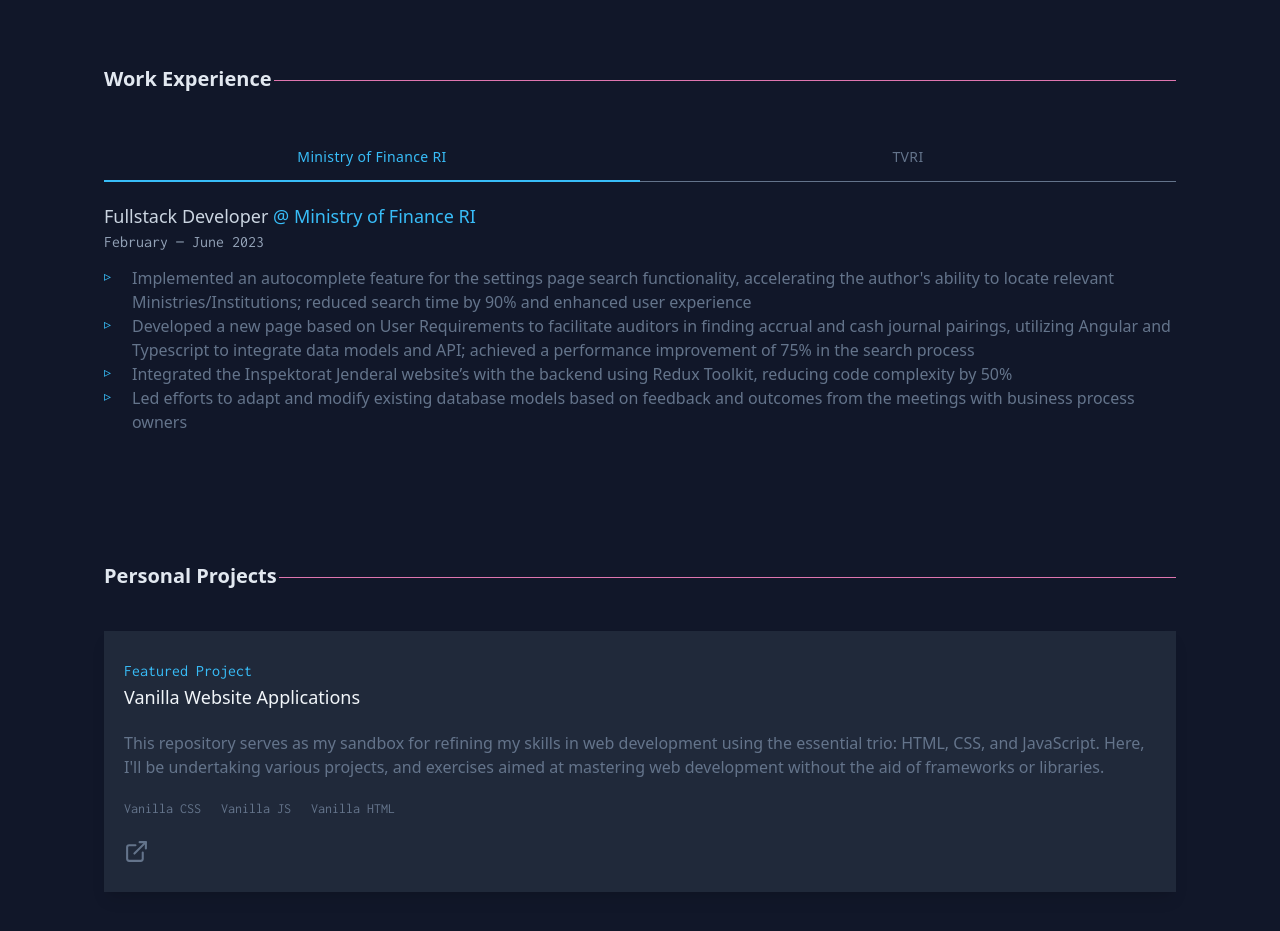
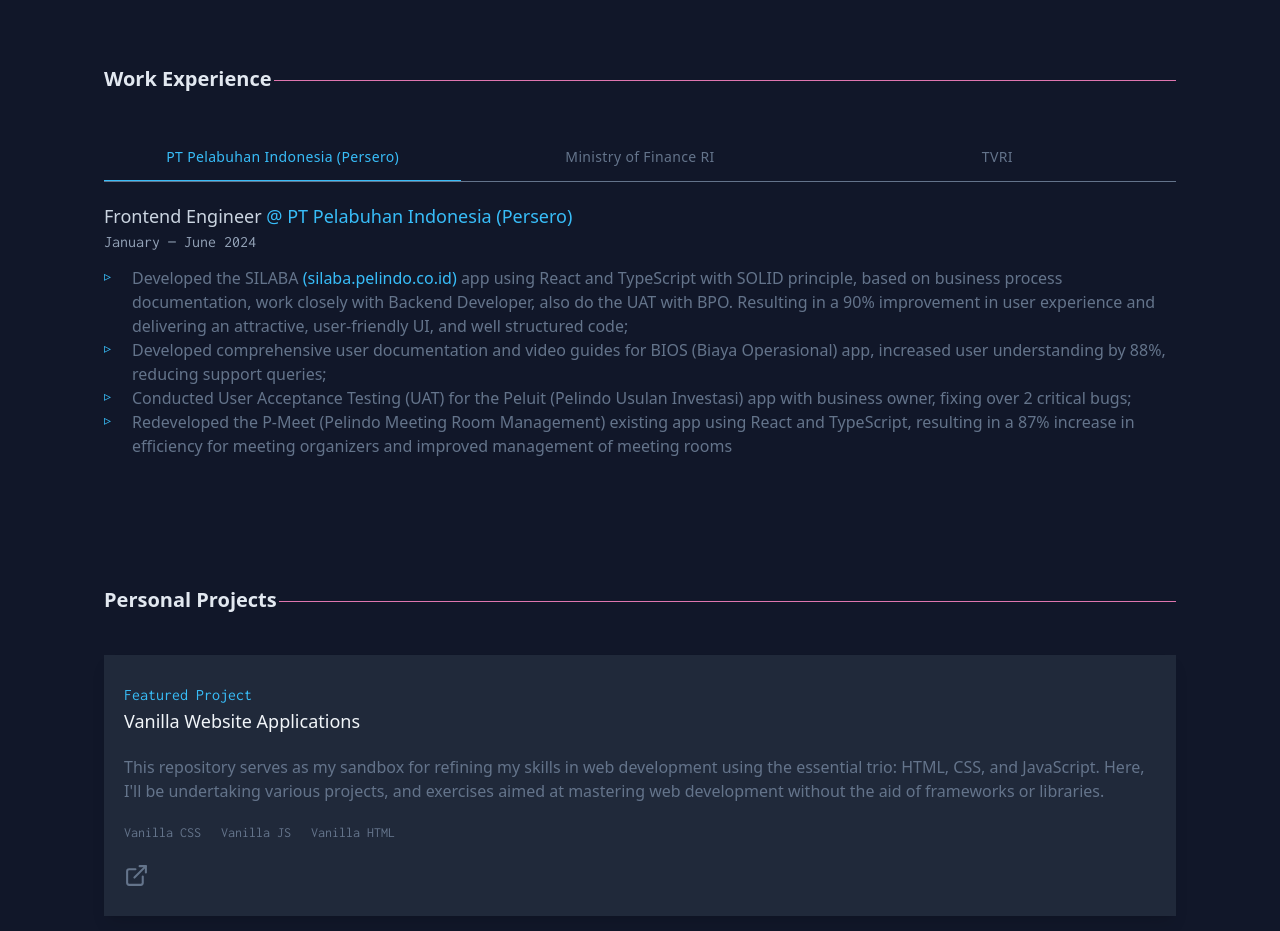
Before and after one commit to titocs/portfolio, a React (Vite) app: page / in a window 1280 px wide. Shown: the part 1660-2591 px from the top of the page. Built offline with nearby package versions, Linux system fonts and the light colour scheme.

Commit message:
feat: update resume file, update page icon, add new exp

```diff
--- a/index.html
+++ b/index.html
@@ -2,7 +2,7 @@
 <html lang="en">
   <head>
     <meta charset="UTF-8" />
-    <link rel="icon" type="image/svg+xml" href="/vite.svg" />
+    <link rel="icon" type="image/svg+xml" href="/icon-header.webp" />
     <meta name="viewport" content="width=device-width, initial-scale=1.0" />
 
     <link rel="stylesheet" href="./global.css" />
@@ -17,7 +17,7 @@
       rel="stylesheet"
     />
 
-    <title>Vite + React</title>
+    <title>Tito's Portfolio</title>
   </head>
   <body>
     <div id="root"></div>
--- a/src/components/offCanvas/OffCanvas.jsx
+++ b/src/components/offCanvas/OffCanvas.jsx
@@ -41,7 +41,7 @@
             <li className="px-5 py-1 w-fit border border-primary-blue rounded-md">
               <a
                 target="_blank"
-                href="https://drive.google.com/file/d/14OQ5XBkISOXAYUuIkvTtyOHBbLW_-SyP/view?usp=drive_link" rel="noreferrer"
+                href="https://drive.google.com/file/d/1c-qDeCcDziWOW58T-GNgpzm5HA2Fjgbs/view?usp=sharing" rel="noreferrer"
               >
                 Resume
               </a>
--- a/src/components/section/ExperienceSection.jsx
+++ b/src/components/section/ExperienceSection.jsx
@@ -69,7 +69,7 @@
             </h1>
           </div>
           <ul
-            className="flex items-center border-b border-slate-500 md:mx-6"
+            className="flex items-center border-b border-slate-500 overflow-x-scroll md:mx-6"
             role="tablist"
             ref={wrapperRef}>
             <li className="flex-1" role="presentation ">
@@ -91,7 +91,7 @@
                 onClick={() =>
                   setTabSelected({ ...tabSelected, currentTab: 1 })
                 }>
-                <span>Ministry of Finance RI</span>
+                <span>PT Pelabuhan Indonesia (Persero)</span>
               </button>
             </li>
             <li className="flex-1" role="presentation ">
@@ -101,28 +101,91 @@
                     ? 'border-primary-blue stroke-primary-blue text-primary-blue hover:border-primary-blue  hover:text-primary-blue focus:border-primary-blue focus:text-primary-blue disabled:border-slate-500'
                     : 'justify-self-center border-transparent stroke-slate-500 text-slate-500 hover:border-primary-blue hover:text-primary-blue focus:border-primary-blue focus:stroke-primary-blue focus:text-primary-blue disabled:text-slate-500'
                 }`}
-                id="tab-label-2a"
+                id="tab-label-1a"
                 role="tab"
                 aria-setsize="3"
-                aria-posinset="2"
+                aria-posinset="1"
                 tabIndex={`${tabSelected.currentTab === 2 ? '0' : '-1'}`}
-                aria-controls="tab-panel-2a"
+                aria-controls="tab-panel-1a"
                 aria-selected={`${
                   tabSelected.currentTab === 2 ? 'true' : 'false'
                 }`}
                 onClick={() =>
                   setTabSelected({ ...tabSelected, currentTab: 2 })
                 }>
+                <span>Ministry of Finance RI</span>
+              </button>
+            </li>
+            <li className="flex-1" role="presentation ">
+              <button
+                className={`-mb-px inline-flex h-12 w-full items-center justify-center gap-2 whitespace-nowrap rounded-t border-b-2 px-6 text-sm font-medium tracking-wide transition duration-300 focus:bg-transparent focus-visible:outline-none disabled:cursor-not-allowed ${
+                  tabSelected.currentTab === 3
+                    ? 'border-primary-blue stroke-primary-blue text-primary-blue hover:border-primary-blue  hover:text-primary-blue focus:border-primary-blue focus:text-primary-blue disabled:border-slate-500'
+                    : 'justify-self-center border-transparent stroke-slate-500 text-slate-500 hover:border-primary-blue hover:text-primary-blue focus:border-primary-blue focus:stroke-primary-blue focus:text-primary-blue disabled:text-slate-500'
+                }`}
+                id="tab-label-2a"
+                role="tab"
+                aria-setsize="3"
+                aria-posinset="2"
+                tabIndex={`${tabSelected.currentTab === 3 ? '0' : '-1'}`}
+                aria-controls="tab-panel-2a"
+                aria-selected={`${
+                  tabSelected.currentTab === 3 ? 'true' : 'false'
+                }`}
+                onClick={() =>
+                  setTabSelected({ ...tabSelected, currentTab: 3 })
+                }>
                 <span>TVRI</span>
               </button>
             </li>
           </ul>
+
           <div className="">
             <div className={`px-6 py-4 ${
                 tabSelected.currentTab === 1 ? '' : 'hidden'
               }`}
               id="tab-panel-1a"
               aria-hidden={`${tabSelected.currentTab === 1 ? 'true' : 'false'}`}
+              role="tabpanel"
+              aria-labelledby="tab-label-1a"
+              tabIndex="-1">
+              <div className="pt-1 pb-3">
+                <h3 className="text-slate-300 text-lg">
+                  Frontend Engineer{' '}
+                  <span className="text-primary-blue">
+                    @ PT Pelabuhan Indonesia (Persero)
+                  </span>
+                </h3>
+                <h5 className="font-inconsolata text-slate-400">
+                  January — June 2024
+                </h5>
+              </div>
+              <ul>
+                <li className="text-slate-500 relative pl-7 before:content-['▹'] before:text-sm before:absolute before:left-0 before:text-primary-blue">
+                  Developed the SILABA <a className='text-primary-blue' href="https://silaba.pelindo.co.id/">(silaba.pelindo.co.id)</a> app using React and TypeScript with SOLID principle, based on
+                  business process documentation, work closely with Backend Developer, also do the UAT with BPO. Resulting in
+                  a 90% improvement in user experience and delivering an attractive, user-friendly UI, and well structured code;
+                </li>
+                <li className="text-slate-500 relative pl-7 before:content-['▹'] before:text-sm before:absolute before:left-0 before:text-primary-blue">
+                  Developed comprehensive user documentation and video guides for BIOS (Biaya Operasional) app, increased
+                  user understanding by 88%, reducing support queries;
+                </li>
+                <li className="text-slate-500 relative pl-7 before:content-['▹'] before:text-sm before:absolute before:left-0 before:text-primary-blue">
+                  Conducted User Acceptance Testing (UAT) for the Peluit (Pelindo Usulan Investasi) app with business owner,
+                  fixing over 2 critical bugs;
+                </li>
+                <li className="text-slate-500 relative pl-7 before:content-['▹'] before:text-sm before:absolute before:left-0 before:text-primary-blue">
+                  Redeveloped the P-Meet (Pelindo Meeting Room Management) existing app using React and TypeScript,
+                  resulting in a 87% increase in efficiency for meeting organizers and improved management of meeting rooms
+                </li>
+              </ul>
+            </div>
+
+            <div className={`px-6 py-4 ${
+                tabSelected.currentTab === 2 ? '' : 'hidden'
+              }`}
+              id="tab-panel-1a"
+              aria-hidden={`${tabSelected.currentTab === 2 ? 'true' : 'false'}`}
               role="tabpanel"
               aria-labelledby="tab-label-1a"
               tabIndex="-1">
@@ -139,28 +202,31 @@
               </div>
               <ul>
                 <li className="text-slate-500 relative pl-7 before:content-['▹'] before:text-sm before:absolute before:left-0 before:text-primary-blue">
-                  Implemented an autocomplete feature for the settings page
-                  search functionality, accelerating the author&apos;s ability
-                  to locate relevant Ministries/Institutions; reduced search
-                  time by 90% and enhanced user experience
+                  Implemented an autocomplete feature for the settings page search functionality, accelerating the author's
+                  ability to locate relevant Ministries/Institutions; reduced search time by 90% and enhanced user experience
                 </li>
                 <li className="text-slate-500 relative pl-7 before:content-['▹'] before:text-sm before:absolute before:left-0 before:text-primary-blue">
-                  Developed a new page based on User Requirements to facilitate auditors in finding accrual and cash journal pairings, utilizing Angular and Typescript to integrate data models and API; achieved a performance improvement of 75% in the search process
+                  Developed a new feature based on User Requirements to facilitate auditors in finding accrual and cash journal
+                  pairings, utilizing Angular and Typescript to integrate data models and API; achieved a performance
+                  improvement of 85% in the search process;
                 </li>
                 <li className="text-slate-500 relative pl-7 before:content-['▹'] before:text-sm before:absolute before:left-0 before:text-primary-blue">
-                  Integrated the Inspektorat Jenderal website’s with the backend using Redux Toolkit, reducing code complexity by 50%
+                  Integrated the Inspektorat Jenderal website’s with the backend using Redux Toolkit, reducing code complexity
+                  by 50%;
                 </li>
                 <li className="text-slate-500 relative pl-7 before:content-['▹'] before:text-sm before:absolute before:left-0 before:text-primary-blue">
-                  Led efforts to adapt and modify existing database models based on feedback and outcomes from the meetings with business process owners
+                  Performed regular maintenance and updates of databases or RESTful APIs utilizing ASP .NET, also documented
+                  the APIs in Swagger for clear and comprehensive API documentation.
                 </li>
               </ul>
             </div>
+
             <div
               className={`px-6 py-4 ${
-                tabSelected.currentTab === 2 ? '' : 'hidden'
+                tabSelected.currentTab === 3 ? '' : 'hidden'
               }`}
               id="tab-panel-2a"
-              aria-hidden={`${tabSelected.currentTab === 2 ? 'true' : 'false'}`}
+              aria-hidden={`${tabSelected.currentTab === 3 ? 'true' : 'false'}`}
               role="tabpanel"
               aria-labelledby="tab-label-2a"
               tabIndex="-1">
@@ -172,21 +238,28 @@
                   </span>
                 </h3>
                 <h5 className="font-inconsolata text-slate-400">
-                  November 2022 — Mei 2023
+                  November 2022 — May 2023
                 </h5>
               </div>
               <ul>
                 <li className="text-slate-500 relative pl-7 before:content-['▹'] before:text-sm before:absolute before:left-0 before:text-primary-blue">
-                  Conducted regular meetings with project stakeholders to gather feedback, understand requirements, and align project goals with business objectives
+                  Developed a streaming app and a news app featuring PEMILU statistics called Layar (layar.tvri.go.id), utilizing
+                  Laravel and configuring each controller to ensure more reusable code;
                 </li>
                 <li className="text-slate-500 relative pl-7 before:content-['▹'] before:text-sm before:absolute before:left-0 before:text-primary-blue">
-                  Translated 50+ intricate Figma design mockups into fully functional web interfaces with a pixel-perfect accuracy rate of 95%, optimizing for responsiveness and cross-browser compatibility
+                  Conducted regular meetings with project stakeholders to gather feedback, understand requirements, and align
+                  project goals with business objectives;
                 </li>
                 <li className="text-slate-500 relative pl-7 before:content-['▹'] before:text-sm before:absolute before:left-0 before:text-primary-blue">
-                  Utilized version control systems (e.g., Git) to manage 200+ code repositories, fostering collaboration with team members. Achieved a 20% improvement in development efficiency through a well-organized and meticulously documented codebase
+                  Translated 50+ intricate Figma design mockups into fully functional web interfaces with a pixel-perfect
+                  accuracy rate of 95%, optimizing for responsiveness (web and mobile version have different view) and cross-
+                  browser compatibility;
                 </li>
                 <li className="text-slate-500 relative pl-7 before:content-['▹'] before:text-sm before:absolute before:left-0 before:text-primary-blue">
-                  Conducted 100+ test cases, resulting in a 75% decrease in post-deployment issues
+                  Work closely with the web core team (Backend Developer, CMS Developer, UI/UX Designer);
+                </li>
+                <li className="text-slate-500 relative pl-7 before:content-['▹'] before:text-sm before:absolute before:left-0 before:text-primary-blue">
+                  Conducted 100+ test cases with QA Engineer, resulting in a 75% decrease in post-deployment issues.
                 </li>
               </ul>
             </div>
```
Also changed, not shown: public/icon-header.webp (added).
